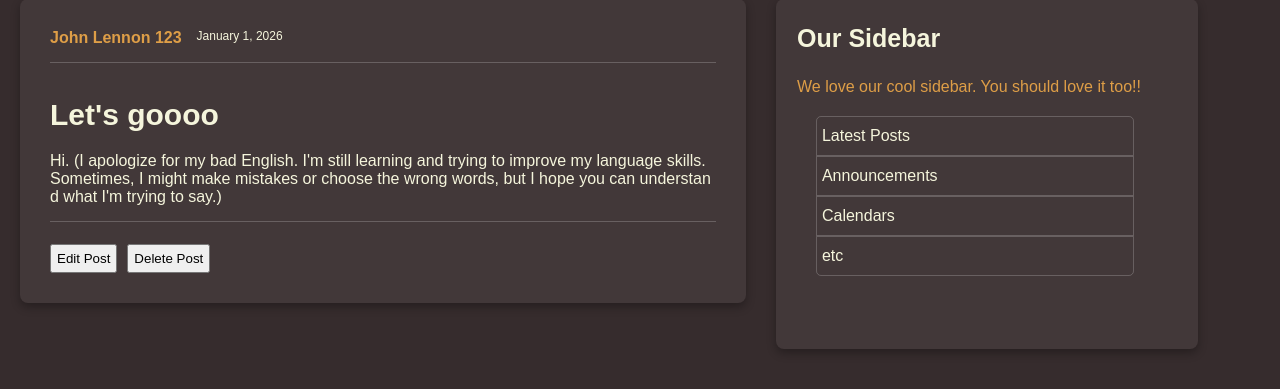
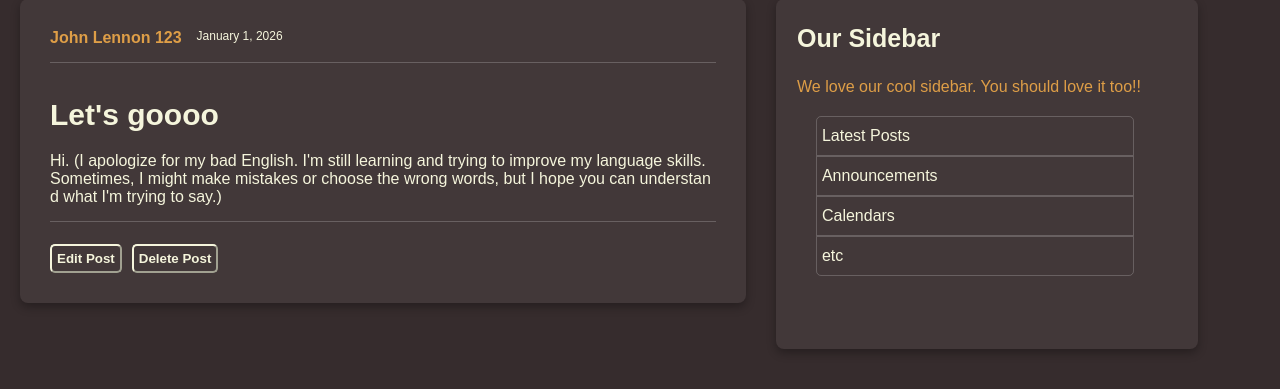
Before and after one commit to mikolajpioro/FullStackApp, a FastAPI app: page /posts/1 in a window 1280 px wide. Shown: the part 123-512 px from the top of the page. Run offline with FastAPI, Linux system fonts and the light colour scheme.

Commit message:
add error handling for HTTP exceptions and validation errors; update post template and styles for buttons

```diff
--- a/main.py
+++ b/main.py
@@ -1,6 +1,9 @@
 from fastapi import FastAPI, Request, HTTPException, status
 from fastapi.templating import Jinja2Templates
 from fastapi.staticfiles import StaticFiles
+from fastapi.exceptions import RequestValidationError
+from fastapi.responses import JSONResponse
+from starlette.exceptions import HTTPException as StarletteHTTPException
 import requests
 
 app = FastAPI()
@@ -49,6 +52,9 @@ def post_page(request: Request, post_id: int):
     raise HTTPException(status_code=status.HTTP_404_NOT_FOUND, detail="Couldn't find this post")
 
 
+
+
+
 @app.get("/api/posts")
 def get_posts():
     return posts
@@ -59,3 +65,31 @@ def get_post(post_id: int):
         if post.get("id") == post_id:
             return post
     raise HTTPException(status_code=status.HTTP_404_NOT_FOUND, detail="Couldn't find this post")
+
+# Error handling -----------------------------------------
+@app.exception_handler(StarletteHTTPException)
+def general_http_exception_handler(request: Request, exception: StarletteHTTPException):
+    message = (
+        exception.detail
+        if exception.detail
+        else "An error has occured, Please check your request and try again."
+    )
+
+    if request.url.path.startswith("/api"):
+        return JSONResponse(
+            status_code=exception.status_code,
+            content={"detail": message},
+        )
+    return template.TemplateResponse(request,"error.html", {"status_code": exception.status_code, "title": exception.status_code, "message": message}, status_code=exception.status_code,)
+
+
+
+@app.exception_handler(RequestValidationError)
+def validation_exception(request: Request, execption: RequestValidationError):
+    if request.url.path.startswith("/api"):
+        return JSONResponse(
+            status_code=status.HTTP_422_UNPROCESSABLE_CONTENT,
+            content={"detail": execption.errors()},
+        )
+
+    return template.TemplateResponse(request, "error.html", {"status_code": status.HTTP_422_UNPROCESSABLE_CONTENT, "title": status.HTTP_422_UNPROCESSABLE_CONTENT, "message": "Invalid request. Please check your input and try again."}, status_code=status.HTTP_422_UNPROCESSABLE_CONTENT,)
--- a/static/style.css
+++ b/static/style.css
@@ -199,4 +199,27 @@ li {
 .post-buttons button {
     padding: 5px;
     margin-right: 10px;
+    border-radius: 5px;
+    background-color: transparent;
+    font-weight: bold;
 }
+
+#edit-button {
+    color: beige;
+    border-color: beige;
+}
+
+#edit-button:hover {
+    color: rgb(222, 158, 71);
+    border-color: rgb(222, 158, 71);
+}
+
+#delete-button {
+    color: beige;
+    border-color: beige;
+}
+
+#delete-button:hover{
+    color: red;
+    border-color: red;
+}
--- a/templates/post.html
+++ b/templates/post.html
@@ -13,7 +13,7 @@
             <hr class="post-line">
             <div class="post-buttons">
                 <button id="edit-button">Edit Post</button>
-                <button id="delet-button">Delete Post</button>
+                <button id="delete-button">Delete Post</button>
             </div>
         </div>
 {% endblock content %}
```
Also changed, not shown: templates/error.html (added, +9 -0 lines).
